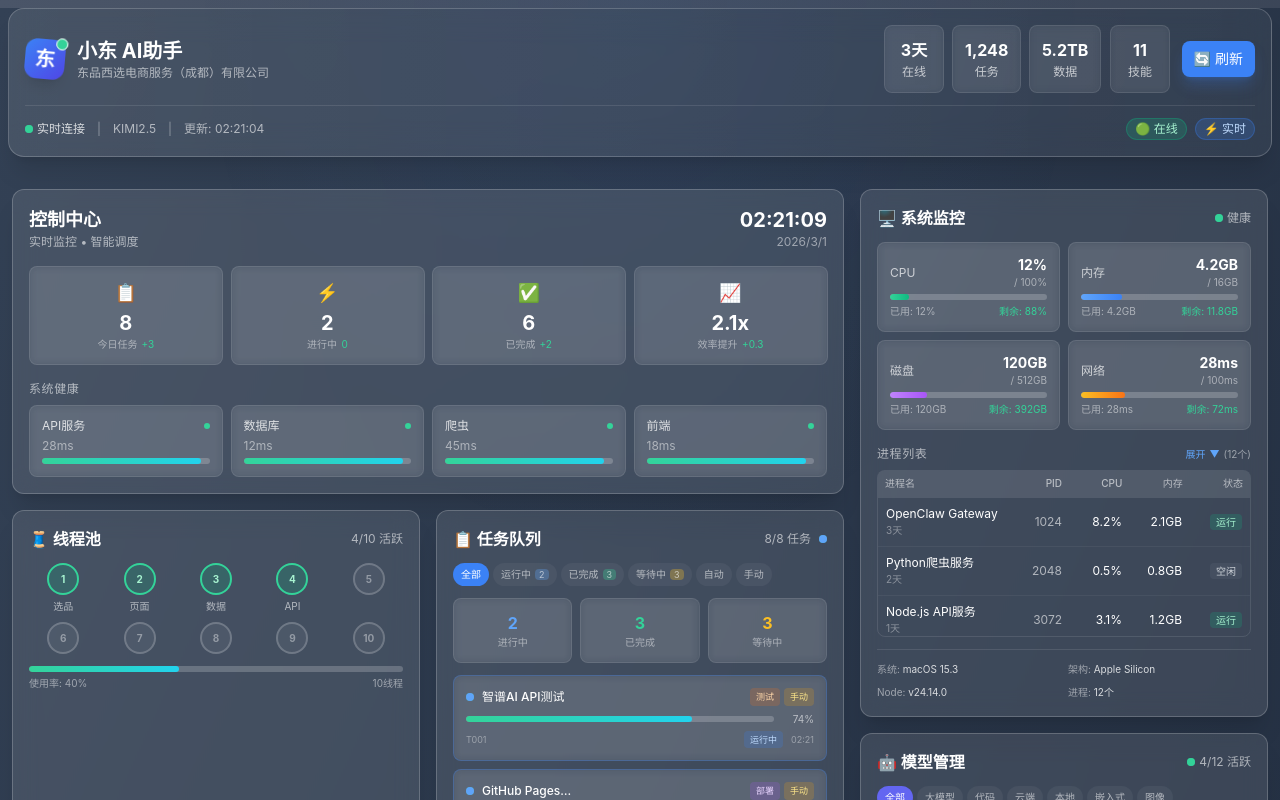
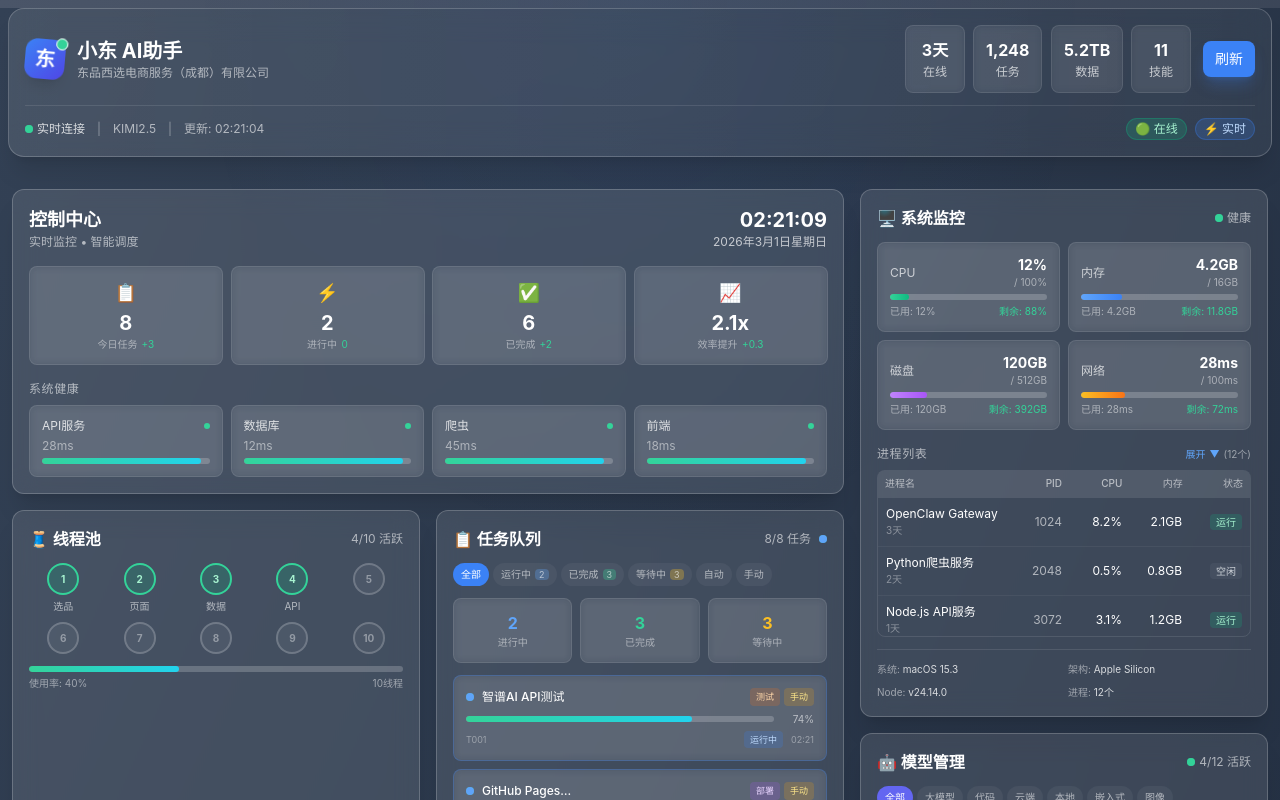
Before and after one commit to yancyfeng999-star/xiaodong-dashboard, a React (Vite) app: page / in a window 1280 px wide. Shown: the top 800 px of the page. Built offline with nearby package versions, Linux system fonts and the light colour scheme.

Commit message:
Remove refresh icon, enhance date format

```diff
--- a/src/components/Dashboard.tsx
+++ b/src/components/Dashboard.tsx
@@ -41,8 +41,8 @@ const Dashboard: React.FC = () => {
           <div className="text-xl font-bold text-white">
             {currentTime.toLocaleTimeString('zh-CN', { hour12: false })}
           </div>
-          <div className="text-xs text-white/50">
-            {currentTime.toLocaleDateString('zh-CN')}
+          <div className="text-xs text-white/70">
+            {currentTime.toLocaleDateString('zh-CN', { year: 'numeric', month: 'long', day: 'numeric', weekday: 'long' })}
           </div>
         </div>
       </div>
--- a/src/components/Header.tsx
+++ b/src/components/Header.tsx
@@ -74,19 +74,13 @@ const Header: React.FC = () => {
             disabled={isRefreshing}
             whileHover={{ scale: 1.05 }}
             whileTap={{ scale: 0.95 }}
-            className={`flex items-center space-x-1 px-3 py-2 rounded-lg font-medium text-sm transition-all ${
+            className={`px-3 py-2 rounded-lg font-medium text-sm transition-all ${
               isRefreshing
                 ? 'bg-white/10 text-white/50 cursor-not-allowed'
                 : 'bg-blue-500 hover:bg-blue-600 text-white shadow-lg shadow-blue-500/25'
             }`}
           >
-            <motion.span
-              animate={isRefreshing ? { rotate: 360 } : { rotate: 0 }}
-              transition={{ duration: 1, repeat: isRefreshing ? Infinity : 0, ease: "linear" }}
-            >
-              🔄
-            </motion.span>
-            <span>{isRefreshing ? '刷新中...' : '刷新'}</span>
+            {isRefreshing ? '刷新中...' : '刷新'}
           </motion.button>
         </div>
       </div>
```
